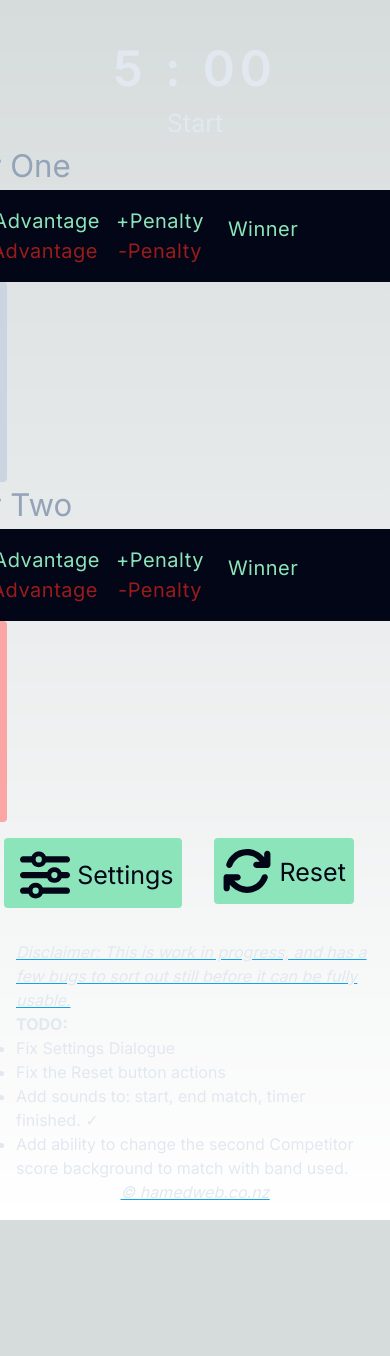
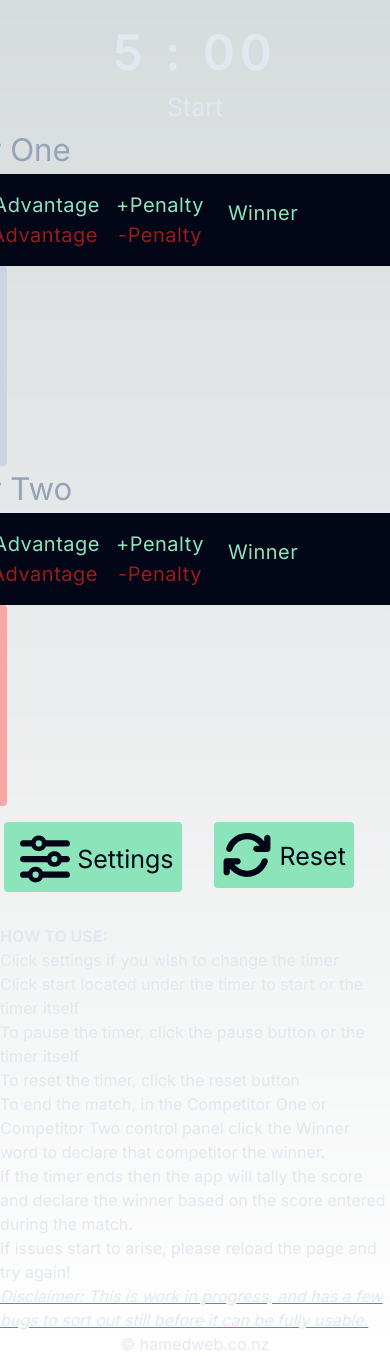
Before and after one commit to NZGuruDeveloper/bjj-scoreboard, a Next.js app: page / in a window 390 px wide. Shown: the top 1356 px of the page. Before the commit the page ends 1220 px from the top, so only its background shows below. Built offline with nearby package versions, Linux system fonts and the light colour scheme.

Commit message:
Cleaned up view to show on different screen sizes. Still intended to be used with an tablet at the minimum. Added How to use. Removed the TODO into a comment in the code.

```diff
--- a/src/app/page.js
+++ b/src/app/page.js
@@ -1,6 +1,15 @@
 "use client";
 //import Image from "next/image";
 //import Clock from "react-live-clock";
+
+/*
+* TODO:
+    Fix Settings Dialogue
+    Fix the Reset button actions
+    Add sounds to: start, end match, timer finished. &#x2713;
+    Add ability to change the second Competitor score background to
+    match with band used.
+*/
 import React, {
   useState,
   useEffect,
@@ -298,7 +307,7 @@ export default function Home() {
   };
   return (
     <CountdownProvider>
-      <main className=" flex flex-col items-center justify-center p-4 text-slate-200">
+      <main className="min-h-screen flex flex-col items-center text-slate-200">
         <div className="shrink bg-slate-9500 p-4 w-70 font-san font-normal text-5xl lg:text-15xl antialiased">
           <div>
             <Timer />
@@ -330,21 +339,24 @@ export default function Home() {
           </div>
         </div>
         <div>
-          <p className="italic underline decoration-sky-500">
+
+          <ul className="list-disc whitespace-pre-wrap">
+            <p className="font-bold">HOW TO USE:</p>
+            <li>Click settings if you wish to change the timer</li>
+            <li>Click start located under the timer to start or the timer itself</li>
+            <li>To pause the timer, click the pause button or the timer itself </li>
+            <li>To reset the timer, click the reset button</li>
+            <li>To end the match, in the Competitor One or Competitor Two control panel click the Winner
+              word to declare that competitor the winner.</li>
+              <li>If the timer ends then the app will tally the score and declare the winner based on the
+              score entered during the match.</li>
+            <li>If issues start to arise, please reload the page and try again!</li>
+          </ul>
+          <p className="italic underline decoration-sky-500 ">
             Disclaimer: This is work in progress, and has a few bugs to sort out
             still before it can be fully usable.
           </p>
-          <ul className="list-disc">
-            <p className="font-bold">TODO:</p>
-            <li>Fix Settings Dialogue</li>
-            <li>Fix the Reset button actions</li>
-            <li>Add sounds to: start, end match, timer finished. &#x2713; </li>
-            <li>
-              Add ability to change the second Competitor score background to
-              match with band used.
-            </li>
-          </ul>
-          <p className="text-center italic underline decoration-sky-500">
+          <p className="text-center decoration-sky-500">
             &copy; <a href="https://hamedweb.co.nz">hamedweb.co.nz</a>
           </p>
         </div>
```
